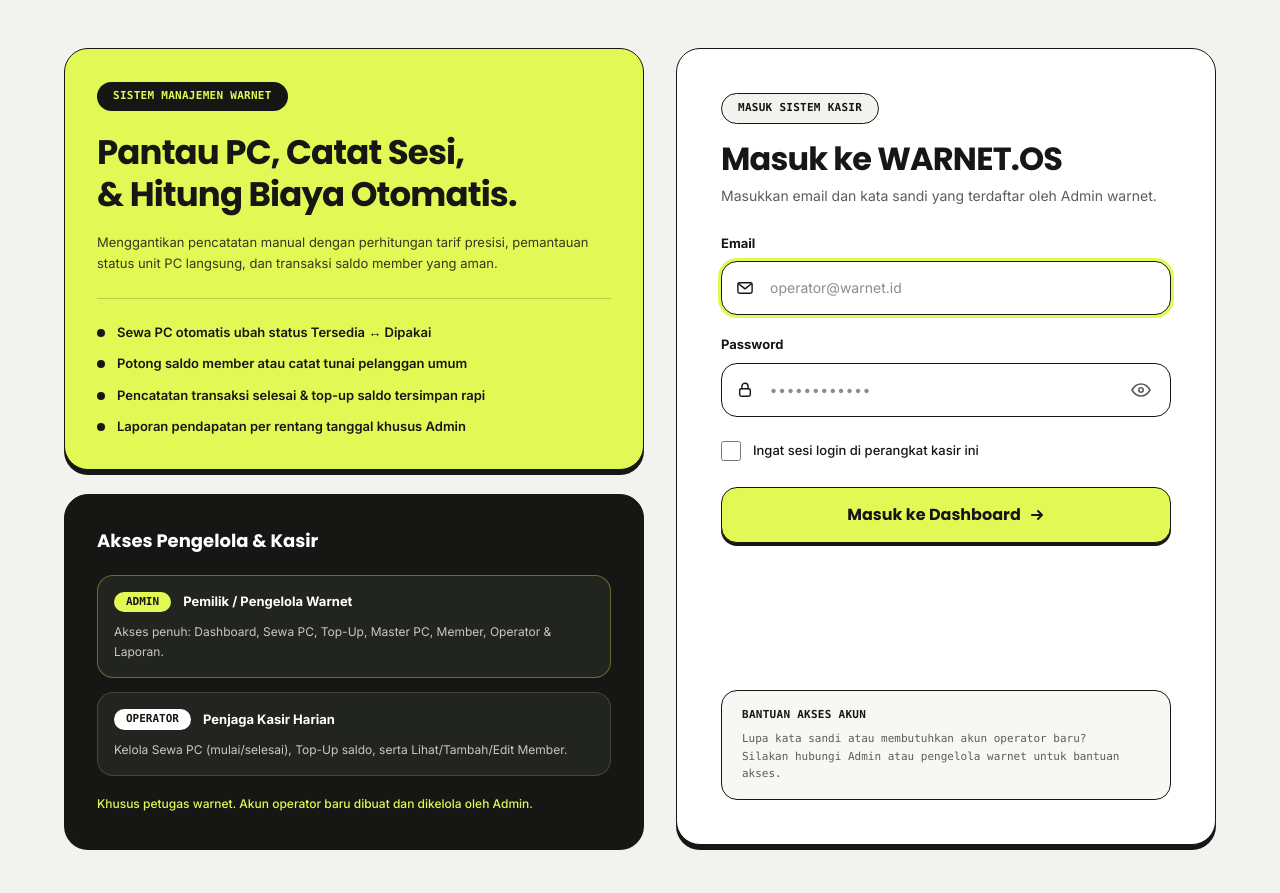
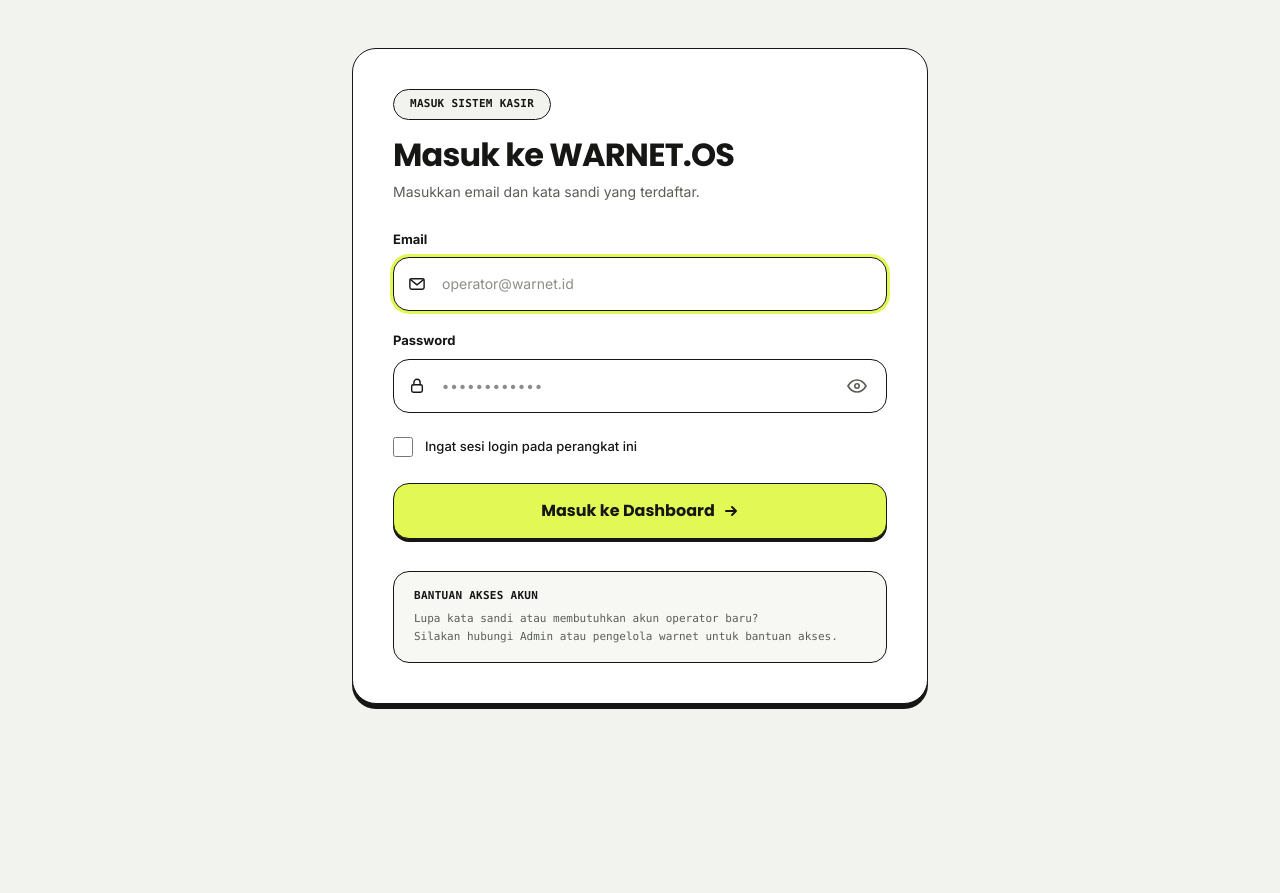
Before and after one commit to NaufalFahmiPutra/app-warnet, a Laravel app: page /login in a window 1280 px wide. Shown: the part 83-976 px from the top of the page. After the commit the page ends 792 px from the top, so only its background shows below. Run offline with Laravel 12, Linux system fonts and the light colour scheme; style sheets or scripts are compiled from the project's sources; some web fonts are replaced.

Commit message:
[2.1] rapikan tampilan form login

```diff
--- a/resources/views/auth/login.blade.php
+++ b/resources/views/auth/login.blade.php
@@ -12,7 +12,7 @@
 
     @vite(['resources/css/app.css', 'resources/js/app.js'])
 </head>
-<body class="min-h-screen bg-paper font-sans text-ink antialiased selection:bg-acid-lime selection:text-ink">
+<body class="flex min-h-screen flex-col bg-paper font-sans text-ink antialiased selection:bg-acid-lime selection:text-ink">
     {{-- Header Top Strip --}}
     <header class="border-b-[1.5px] border-obsidian bg-surface">
         <div class="mx-auto flex h-20.5 w-full max-w-360 items-center justify-between px-4 sm:px-8 lg:px-16">
@@ -32,84 +32,11 @@
         </div>
     </header>
 
-    {{-- Konten Utama 2 Kolom --}}
-    <main class="mx-auto w-full max-w-360 px-4 py-8 sm:px-8 lg:px-16 lg:py-12">
-        <div class="grid grid-cols-1 gap-8 lg:grid-cols-[580px_1fr] lg:items-stretch">
-
-            {{-- KOLOM KIRI: Hero Acid-Lime + Kartu Peran Obsidian --}}
-            <div class="flex flex-col gap-6">
-                <section class="bento-card rounded-3xl bg-acid-lime p-7 sm:p-8">
-                    <span class="inline-flex rounded-full bg-obsidian px-4 py-1.5 font-mono text-[11px] font-bold tracking-wide text-acid-lime">
-                        SISTEM MANAJEMEN WARNET
-                    </span>
-
-                    <h1 class="mt-5 font-display text-3xl font-bold leading-tight tracking-tight text-ink sm:text-[34px]">
-                        Pantau PC, Catat Sesi,<br>&amp; Hitung Biaya Otomatis.
-                    </h1>
-
-                    <p class="mt-4 text-[13px] leading-relaxed text-ink/85">
-                        Menggantikan pencatatan manual dengan perhitungan tarif presisi, pemantauan status unit PC langsung, dan transaksi saldo member yang aman.
-                    </p>
-
-                    <hr class="my-6 border-obsidian/20">
-
-                    <ul class="space-y-3 text-[13px] font-semibold text-ink">
-                        <li class="flex items-center gap-3">
-                            <span class="h-2 w-2 shrink-0 rounded-full bg-obsidian"></span>
-                            <span>Sewa PC otomatis ubah status Tersedia &harr; Dipakai</span>
-                        </li>
-                        <li class="flex items-center gap-3">
-                            <span class="h-2 w-2 shrink-0 rounded-full bg-obsidian"></span>
-                            <span>Potong saldo member atau catat tunai pelanggan umum</span>
-                        </li>
-                        <li class="flex items-center gap-3">
-                            <span class="h-2 w-2 shrink-0 rounded-full bg-obsidian"></span>
-                            <span>Pencatatan transaksi selesai &amp; top-up saldo tersimpan rapi</span>
-                        </li>
-                        <li class="flex items-center gap-3">
-                            <span class="h-2 w-2 shrink-0 rounded-full bg-obsidian"></span>
-                            <span>Laporan pendapatan per rentang tanggal khusus Admin</span>
-                        </li>
-                    </ul>
-                </section>
-
-                <section class="bento-card flex-1 rounded-3xl bg-obsidian p-7 text-surface sm:p-8">
-                    <h2 class="font-display text-lg font-bold text-surface">Akses Pengelola &amp; Kasir</h2>
-
-                    <div class="mt-5 space-y-3.5">
-                        <div class="rounded-2xl border border-acid-lime/35 bg-obsidian-soft p-4">
-                            <div class="flex items-center gap-3">
-                                <span class="rounded-full bg-acid-lime px-3 py-0.5 font-mono text-[11px] font-bold text-ink">
-                                    ADMIN
-                                </span>
-                                <span class="text-[13px] font-bold text-surface">Pemilik / Pengelola Warnet</span>
-                            </div>
-                            <p class="mt-2.5 text-xs leading-relaxed text-surface/75">
-                                Akses penuh: Dashboard, Sewa PC, Top-Up, Master PC, Member, Operator &amp; Laporan.
-                            </p>
-                        </div>
-
-                        <div class="rounded-2xl border border-surface/15 bg-obsidian-soft p-4">
-                            <div class="flex items-center gap-3">
-                                <span class="rounded-full bg-surface px-3 py-0.5 font-mono text-[11px] font-bold text-ink">
-                                    OPERATOR
-                                </span>
-                                <span class="text-[13px] font-bold text-surface">Penjaga Kasir Harian</span>
-                            </div>
-                            <p class="mt-2.5 text-xs leading-relaxed text-surface/75">
-                                Kelola Sewa PC (mulai/selesai), Top-Up saldo, serta Lihat/Tambah/Edit Member.
-                            </p>
-                        </div>
-                    </div>
-
-                    <p class="mt-5 text-xs font-medium text-acid-lime">
-                        Khusus petugas warnet. Akun operator baru dibuat dan dikelola oleh Admin.
-                    </p>
-                </section>
-            </div>
-
-            {{-- KOLOM KANAN: Form Login --}}
-            <section class="bento-card flex flex-col justify-between rounded-3xl bg-surface p-7 sm:p-11">
+    {{-- Konten Utama --}}
+    <main class="flex flex-1 items-center justify-center px-4 py-8 sm:px-8 lg:py-12">
+        <div class="w-full max-w-xl">
+            {{-- Form Login --}}
+            <section class="bento-card flex flex-col justify-between rounded-3xl bg-surface p-7 sm:p-10">
                 <div>
                     <span class="inline-flex rounded-full border-[1.5px] border-obsidian bg-paper px-4 py-1.5 font-mono text-[11px] font-bold tracking-wide text-ink">
                         MASUK SISTEM KASIR
@@ -119,7 +46,7 @@
                         Masuk ke WARNET.OS
                     </h2>
                     <p class="mt-2 text-sm text-ink-muted">
-                        Masukkan email dan kata sandi yang terdaftar oleh Admin warnet.
+                        Masukkan email dan kata sandi yang terdaftar.
                     </p>
 
                     {{-- Notifikasi Sukses (mis. setelah keluar) --}}
@@ -215,7 +142,7 @@
                                        value="1"
                                        {{ old('remember') ? 'checked' : '' }}
                                        class="h-5 w-5 cursor-pointer rounded-md border-[1.5px] border-obsidian accent-obsidian">
-                                <span>Ingat sesi login di perangkat kasir ini</span>
+                                <span>Ingat sesi login pada perangkat ini</span>
                             </label>
                         </div>
 
```
